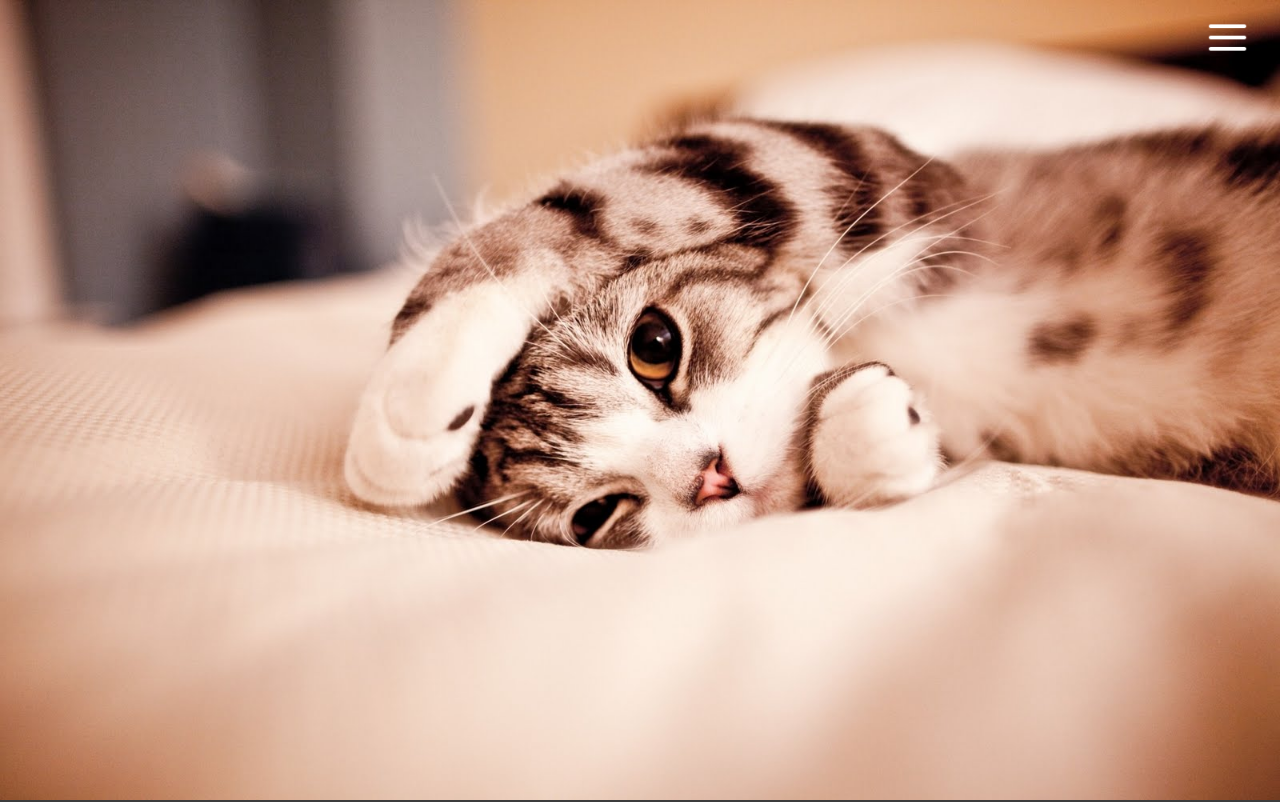
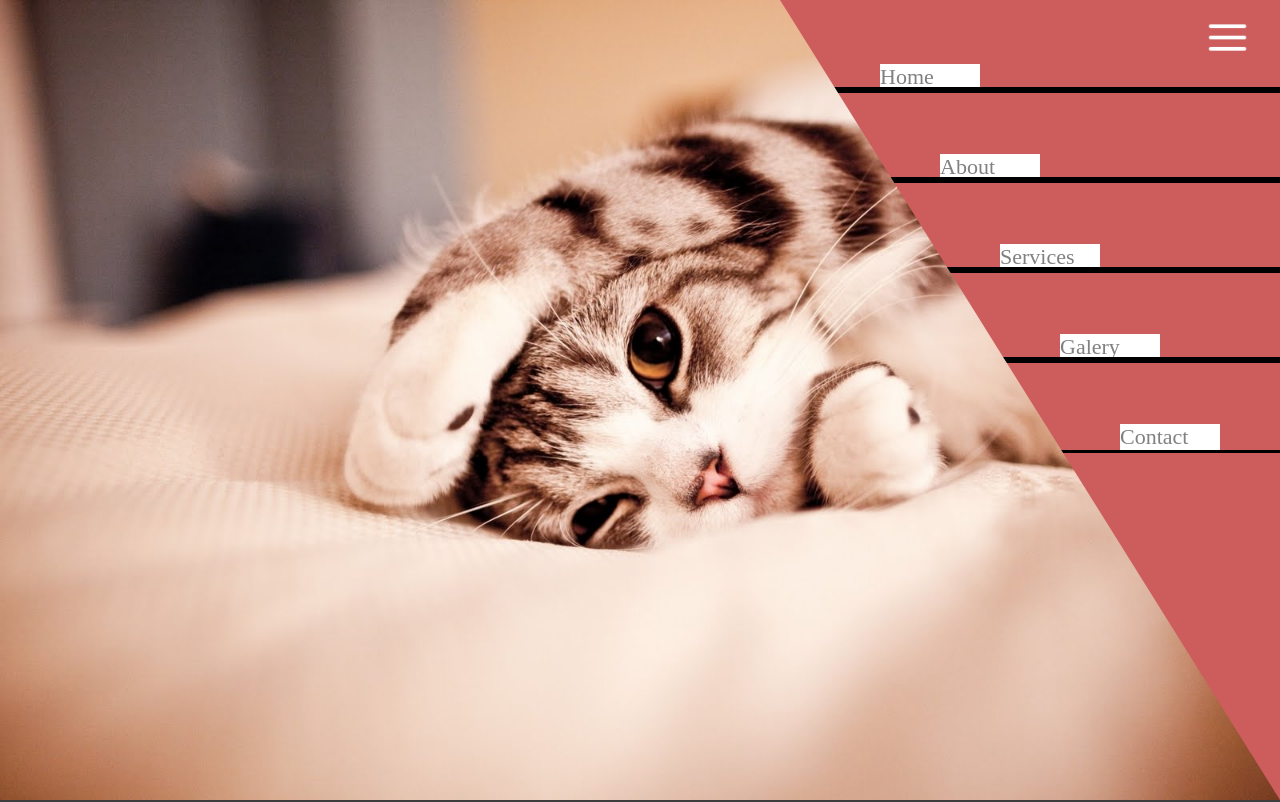
Before and after one commit to AlejandroVaqueraLopez/catPage, a plain HTML site: page src/views/index.html in a window 1280 px wide. Shown: the top 802 px of the page. Drawn offline with Linux system fonts and the light colour scheme.

Commit message:
feat:working on nav design

```diff
--- a/src/views/css/index.css
+++ b/src/views/css/index.css
@@ -20,8 +20,8 @@ nav{
     background:#000;
     clip-path: polygon(0 0, 100% 0, 100% 100%, 100% 100%);
     height: 100vh;
-    width: 70vh;
-    margin-right:-70vh;
+    width: 500px;
+    /*margin-right:-500px;*/
     transition:all .5s;
 }
 @media only screen and (max-width:550px){
@@ -61,17 +61,16 @@ nav{
 }
 
 .menuList{
-    height: 100%;
+    height: 100vh;
     width: 100%;
     display: flex;
     flex-direction:column;
     position:absolute;
-    top:calc((100% / 2) - 250px);
     background:indianred;
 }
 
 .menuList li{
-    height: 50px;
+    height: auto;
     width: 100%;
 }
 
@@ -91,8 +90,10 @@ nav{
     height:100%;
     display: flex;
     align-items:center;
+    justify-content:flex-end;
     color:gray;
     transition:all 0.7s;
+    outline:solid black;
 }
 
 .menuList li a span{
@@ -100,6 +101,7 @@ nav{
     width:100px;
     text-align:start;
     font-size:22px;
+    background:white;
 }
 
 .menuList li a:hover{
@@ -107,23 +109,28 @@ nav{
 }
 
 .menuList li:nth-child(1) a span{
-    margin-left:20vh;
+    margin-right:300px;
+    margin-top:8vh;
 }
 
 .menuList li:nth-child(2) a span{
-    margin-left:26vh;
+    margin-right:240px;
+    margin-top:8vh;
 }
 
 .menuList li:nth-child(3) a span{
-    margin-left:32vh;
+    margin-right:180px;
+    margin-top:8vh;
 }
 
 .menuList li:nth-child(4) a span{
-    margin-left:38vh;
+    margin-right:120px;
+    margin-top:8vh
 }
 
 .menuList li:nth-child(5) a span{
-    margin-left:44vh;
+    margin-right:60px;
+    margin-top:8vh
 }
 
 /*section 1*/
--- a/src/views/js/index.js
+++ b/src/views/js/index.js
@@ -9,7 +9,7 @@ function openMenu(e){
             btnToggleNav.children[0].src = "./icons/menu-icon.png";
         }
         else if(toggle==true){
-            menu.style.marginRight = '-70vh';
+            menu.style.marginRight = '-500px';
             btnToggleNav.children[0].src = "./icons/menu-icon-white.png";
         }
         toggle = !toggle;
```
